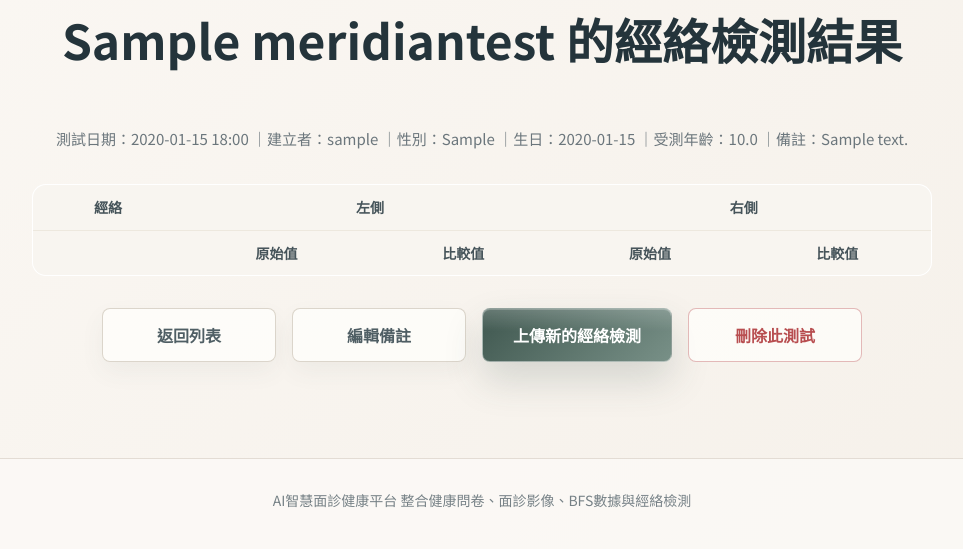
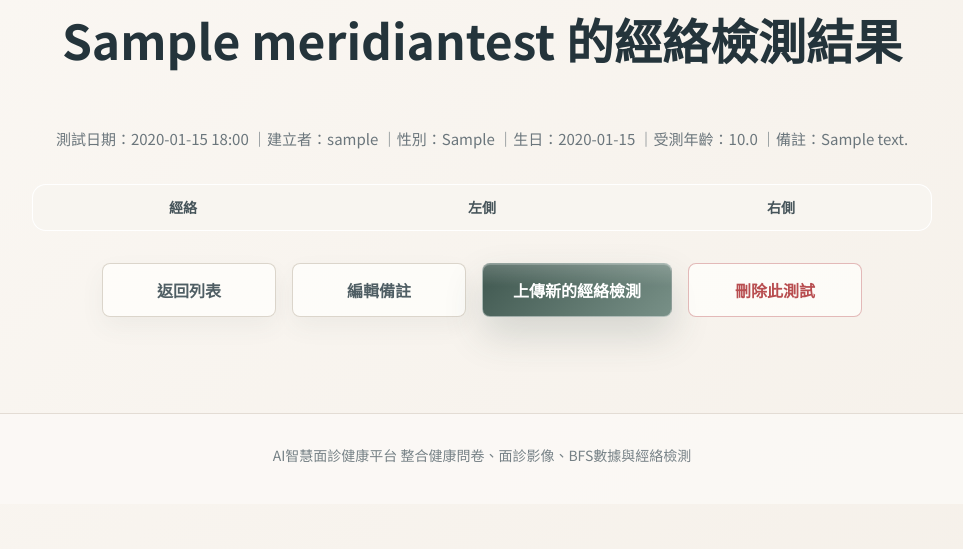
Before and after one commit to Mingri31264445/health-analysis-system, a Django app: page /meridian/1/ in a window 1280 px wide. Shown: the part 215-764 px from the top of the page, without its empty margins (158-1121 px from the left). Run offline with Django 5.2, Linux system fonts and the light colour scheme; a user stored in the database is signed in; tables that the repository leaves empty hold one stand-in row (values such as "Sample post"); lists and menus that the app fills with data are empty.

Commit message:
feat(meridian): 經絡檢測結果頁只顯示補償值並加入經絡分組分隔線

```diff
--- a/core/templates/core/meridian_detail.html
+++ b/core/templates/core/meridian_detail.html
@@ -42,24 +42,15 @@
           <thead>
             <tr>
               <th>經絡</th>
-              <th colspan="2">左側</th>
-              <th colspan="2">右側</th>
-            </tr>
-            <tr>
-              <th></th>
-              <th>原始值</th>
-              <th>比較值</th>
-              <th>原始值</th>
-              <th>比較值</th>
+              <th>左側</th>
+              <th>右側</th>
             </tr>
           </thead>
           <tbody>
             {% for row in rows %}
-            <tr>
+            <tr {% if row.name == "脾經" %} class="meridian-group-divider"{% endif %}>
               <td>{{ row.name }}</td>
-              <td class="meridian-cell meridian-{{ row.left_org.level }}">{{ row.left_org.value }}</td>
               <td class="meridian-cell meridian-{{ row.left_cmp.level }}">{{ row.left_cmp.value }}</td>
-              <td class="meridian-cell meridian-{{ row.right_org.level }}">{{ row.right_org.value }}</td>
               <td class="meridian-cell meridian-{{ row.right_cmp.level }}">{{ row.right_cmp.value }}</td>
             </tr>
             {% endfor %}
--- a/static/css/meridian_result.css
+++ b/static/css/meridian_result.css
@@ -28,6 +28,10 @@
   color: #46545a;
   font-weight: 700;
   background: #f8f5f0;
+}
+
+.meridian-result-table tbody tr.meridian-group-divider td {
+  border-top: 5px solid #d3ac81;
 }
 
 .meridian-cell.meridian-good {
@@ -81,7 +85,9 @@
   border: 1.5px solid #ddd8ce;
   border-radius: 14px;
   text-decoration: none;
-    transition: border-color 0.2s ease, box-shadow 0.2s ease;
+  transition:
+    border-color 0.2s ease,
+    box-shadow 0.2s ease;
 }
 
 .meridian-list-item-link:hover {
@@ -99,8 +105,12 @@
   color: #a6a196;
   font-size: 16px;
   cursor: pointer;
-    transition: background 0.2s ease, border-color 0.2s ease, color 0.2s ease,
-        box-shadow 0.2s ease, transform 0.2s ease;
+  transition:
+    background 0.2s ease,
+    border-color 0.2s ease,
+    color 0.2s ease,
+    box-shadow 0.2s ease,
+    transform 0.2s ease;
 }
 
 .meridian-delete-btn:hover {
```
Lines whose indentation alone changed are shown as unchanged.
